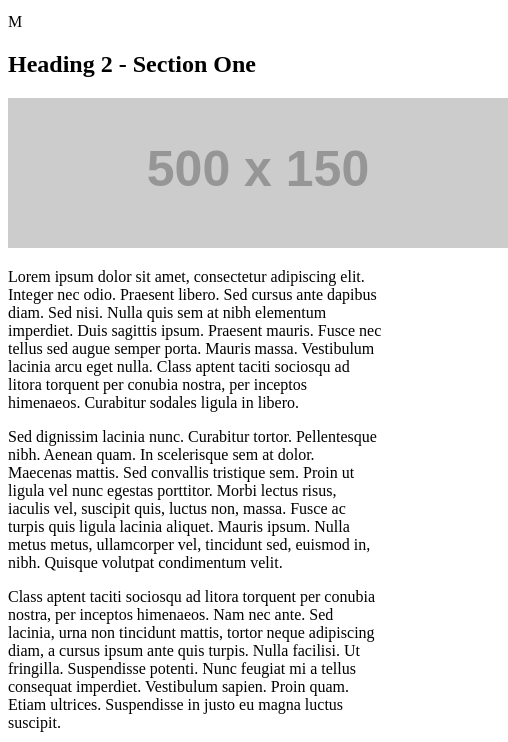
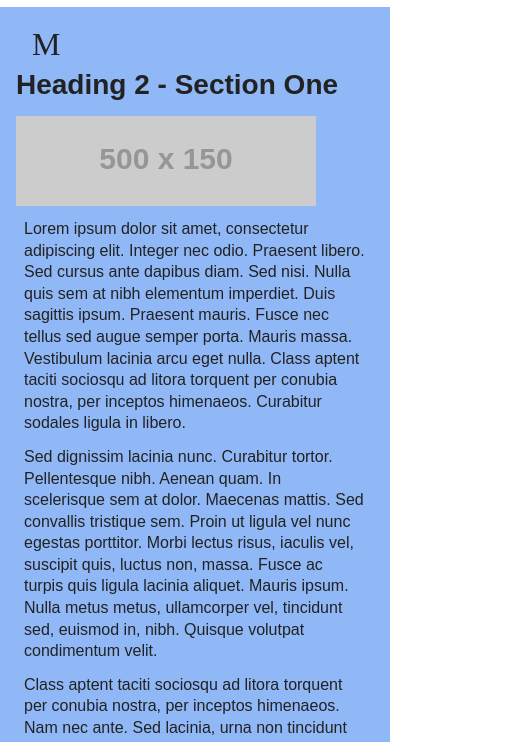
Before and after one commit to almastin-asu/viewport, a plain HTML site: page index.html in a window 390 px wide. Shown: the part 153-895 px from the top of the page, 508 px wide, since content can reach past the window. Drawn offline with Linux system fonts and the light colour scheme; placeholder pictures from the web are drawn by us; some icons are missing.

Commit message:
css updated

```diff
--- a/MASTIN.styles.css
+++ b/MASTIN.styles.css
@@ -1,7 +1,55 @@
-/* YOUR NAME GOES HERE */
+/* Lexi Mastin */
+
 
 /* --------------- ADD CSS RESET TO THE FILE HERE --------------- */
+/* http://meyerweb.com/eric/tools/css/reset/
+    v2.0 | 20110126
+    License: none (public domain)
+*/
 
+html, body, div, span, applet, object, iframe,
+h1, h2, h3, h4, h5, h6, p, blockquote, pre,
+a, abbr, acronym, address, big, cite, code,
+del, dfn, em, img, ins, kbd, q, s, samp,
+small, strike, strong, sub, sup, tt, var,
+b, u, i, center,
+dl, dt, dd, ol, ul, li,
+fieldset, form, label, legend,
+table, caption, tbody, tfoot, thead, tr, th, td,
+article, aside, canvas, details, embed,
+figure, figcaption, footer, header, hgroup,
+menu, nav, output, ruby, section, summary,
+time, mark, audio, video {
+	margin: 0;
+	padding: 0;
+	border: 0;
+	font-size: 100%;
+	font: inherit;
+	vertical-align: baseline;
+}
+/* HTML5 display-role reset for older browsers */
+article, aside, details, figcaption, figure,
+footer, header, hgroup, menu, nav, section {
+	display: block;
+}
+body {
+	line-height: 1;
+}
+ol, ul {
+	list-style: none;
+}
+blockquote, q {
+	quotes: none;
+}
+blockquote:before, blockquote:after,
+q:before, q:after {
+	content: '';
+	content: none;
+}
+table {
+	border-collapse: collapse;
+	border-spacing: 0;
+}
 
 
 /* ----- AUTOPREFIXER FOR VS CODE WAS USED FOR VENDOR PREFIXES ----- */
@@ -31,7 +79,11 @@
 
 /* ----- CHECK FOR USER DARK MODE PREFERENCE ----- */
 /* --------------- BEGIN USER PREFERS DARK COLOR SCHEME QUERY --------------- */
-
+@media (prefers-color-scheme: dark) {
+    body{
+        background-color: var(--dark-gray);
+    }
+}
 /* CHANGE THE BODY'S BACKGROUND COLOR TO THE DARK GRAY IF THE USER PREFERS DARK MODE */
 
 /* --------------- END USER PREFERS DARK COLOR SCHEME QUERY --------------- */
@@ -91,11 +143,13 @@ footer .icon{
 
 /* ----- HANDLE PREFERS REDUCED MOTION FOR THE ICON ANIMATIONS ----- */
 /* --------------- BEGIN USER PREFERS REDUCED MOTION QUERY --------------- */
+    @media (prefers-reduced-motion){
         @-webkit-keyframes icon-animation {
             0% { font-variation-settings: "TIME" 1; }
         }
         @keyframes icon-animation {
             0% { font-variation-settings: "TIME" 1; }
+        }
     }
 /* --------------- END USER PREFERS REDUCED MOTION QUERY --------------- */
 
@@ -150,7 +204,8 @@ img{
 
 /* ---------- SMALL SCREEN STYLES ---------- */
 /* --------------- BEGIN SMALL SCREEN SIZES --------------- */
-    /* header, footer{
+    @media screen and (max-width: 350px){
+        header, footer{
             background-color: var(--lime-green);
             color: var(--dark-gray);
         }
@@ -175,14 +230,16 @@ img{
         img{
             width: 200px;
             max-width: 200px;
-    } */
+        }
+    }
 /* --------------- END SMALL SCREEN SIZES --------------- */
 
 
 
 /* ---------- MEDIUM SCREEN STYLES ---------- */
 /* --------------- BEGIN MEDIUM SCREEN SIZES --------------- */
-    /* header, footer{
+    @media screen and (max-width: 642px){
+        header, footer{
             background-color: var(--black);
             color: var(--white);
         }
@@ -207,14 +264,16 @@ img{
         #seven{
             grid-column: 3/4;
             grid-row: 3/5;
-    } */
+        }
+    }
 /* --------------- END MEDIUM SCREEN SIZES --------------- */
 
 
 
 /* ---------- LARGE SCREEN STYLES ---------- */
 /* --------------- BEGIN LARGE SCREEN SIZES --------------- */
-    /* header, footer{
+    @media screen and (max-width: 760px){
+        header, footer{
             background-color: var(--lime-green);
             color: var(--dark-gray);
         }
@@ -245,24 +304,26 @@ img{
 
         #seven, #eight{
             grid-row: 3/4;
-    } */
+        }
+    }
 /* --------------- END LARGE SCREEN SIZES --------------- */
 
 
 
 /* ---------- ADJUSTING RESPONSIVE IMAGE SIZE ---------- */
 /* --------------- BEGIN RESPONSIVE IMAGE ADJUST SIZES --------------- */
-    /* img{
+    img{
         width: 300px;
         max-width: 300px;
-    } */
+    }
 /* --------------- END RESPONSIVE IMAGE ADJUST SIZES --------------- */
 
 
 
 /* ---------- EXTRA LARGE SCREEN STYLES ---------- */
 /* --------------- BEGIN EXTRA LARGE SCREEN SIZES --------------- */
-    /* header, footer{
+    @media screen and (max-width: 1250px){
+        header, footer{
             background-color: var(--orange);
             padding-left: 5%;
         }
@@ -327,5 +388,6 @@ img{
 
         #three p, #four p, #five p, #six p{
             padding-top: 2em;
-    } */
+        }
+    }
 /* --------------- END EXTRA LARGE SCREEN SIZES --------------- */
--- a/index.html
+++ b/index.html
@@ -4,7 +4,7 @@
         <meta charset="utf-8">
         <meta name="viewport" content="width=device-width, initial-scale=1">
         <!-- Add your name as the author in the meta tag below -->
-        <meta name="author" content="">
+        <meta name="author" content="Lexi Mastin">
         <!-- These meta tags have been included as an example, but left blank because this is all placeholder content and won't be a real site -->
         <meta name="description" content="">
         <meta name="keywords" content="">
@@ -15,6 +15,7 @@
         <link rel="icon" type="image/png" sizes="16x16" href="favicon-16x16.png">
         <link href="https://res.cloudinary.com/dr6lvwubh/raw/upload/v1581441981/Anicons/anicons-regular.css" rel="stylesheet">
         <!-- Add a link to your properly named CSS file here -->
+        <link href="MASTIN.styles.css" rel="stylesheet">
     </head>
     <body>
         <header>
```
Lines whose indentation alone changed are shown as unchanged.
